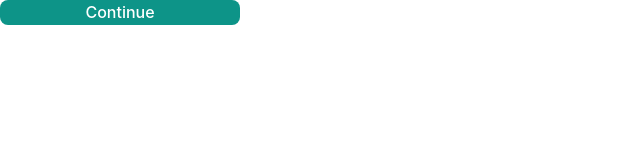
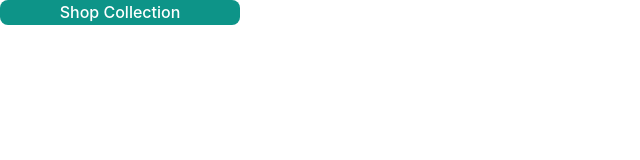
Before and after one commit to seatherly-banyanlabs/ojt-project, a React (Vite) app: page / in a window 1280 px wide. Shown: the top 160 px of the page, without its empty margins (0-640 px from the left). Built offline with nearby package versions, Linux system fonts and the light colour scheme.

Commit message:
updated button name

```diff
--- a/src/App.tsx
+++ b/src/App.tsx
@@ -11,7 +11,7 @@ function App() {
     <>
       <div>
       <Button size="lg" variant="primary" width="w-60">
-  Continue
+  Shop Collection
 </Button>
 </div>
     </>
```
